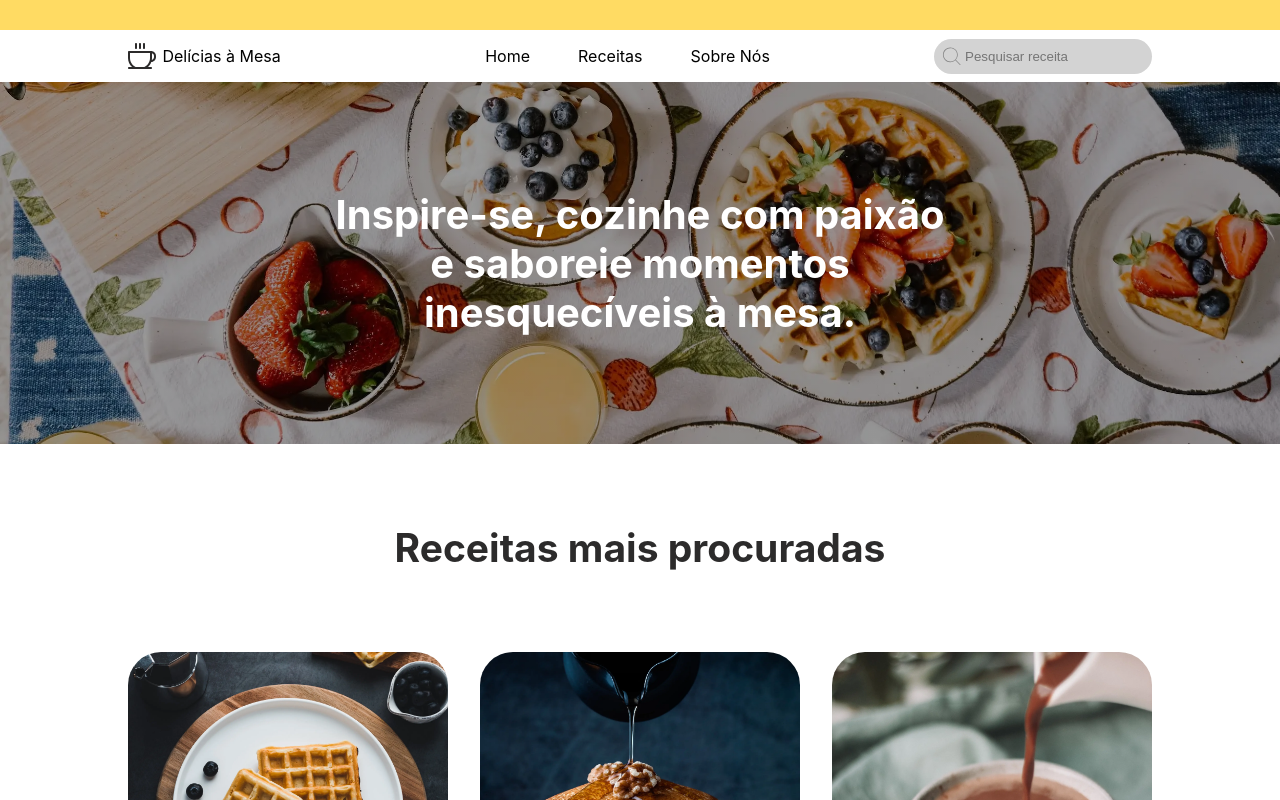
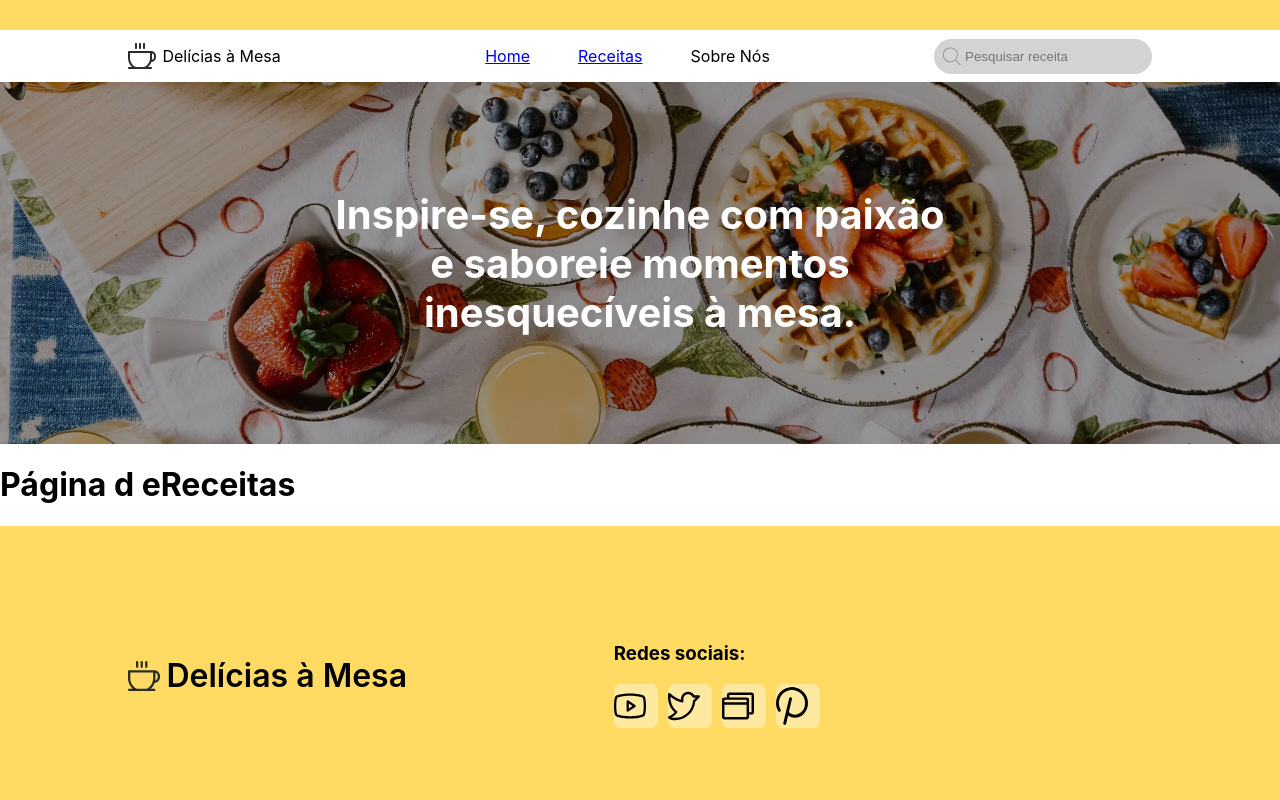
Before and after one commit to FelypePaiva/Delicias-a-Mesa, a React (Create React App) app: page /receitas in a window 1280 px wide. Shown: the top 800 px of the page. Built offline with nearby package versions, Linux system fonts and the light colour scheme.

Commit message:
Adiciona GitRoute

```diff
--- a/package.json
+++ b/package.json
@@ -9,6 +9,7 @@
     "@testing-library/user-event": "^13.5.0",
     "react": "^19.1.0",
     "react-dom": "^19.1.0",
+    "react-router": "^7.6.0",
     "react-scripts": "5.0.1",
     "web-vitals": "^2.1.4"
   },
--- a/src/Componentes/BannerPrincipal/BannerPrincipal.css
+++ b/src/Componentes/BannerPrincipal/BannerPrincipal.css
@@ -28,6 +28,7 @@
 }
 
 .bannerPrincipal span{
+    text-align: center;
     width:50%;
     position:relative;
     z-index:3;
--- a/src/Componentes/ListagemHorizontal/ListagemHorizontal.css
+++ b/src/Componentes/ListagemHorizontal/ListagemHorizontal.css
@@ -4,6 +4,7 @@
     gap:2rem;
 }
 .tituloListagem{
+    text-align: center;
     font-size:39px;
     font-weight: 700;
     color:#2C2B2B;
--- a/src/Componentes/MenuNavegacao/MenuNavegacao.js
+++ b/src/Componentes/MenuNavegacao/MenuNavegacao.js
@@ -1,12 +1,12 @@
 import '../MenuNavegacao/MenuNavegacao.css'
-
+import { NavLink } from 'react-router';
 
 function MenuNavegacao(){
     return(
         <nav className="navList">
             <ul>
-                <li>Home</li>
-                <li>Receitas</li>
+                <li><NavLink to='/'>Home</NavLink></li>
+                <li><NavLink to='/receitas' end>Receitas</NavLink></li>
                 <li>Sobre Nós</li>
             </ul>
         </nav>
--- /dev/null
+++ b/src/Paginas/Receitas/PageinaReceitas.js
@@ -0,0 +1,13 @@
+import Footer from "Componentes/Footer/Footer.js";
+import Header from "Componentes/Header/Header.js";
+
+export default function PageinaReceitas(){
+    return(
+        <>
+            <Header/>
+            <h1>Página d eReceitas</h1>
+            <Footer/>
+        </>
+
+    )
+}
--- a/src/index.js
+++ b/src/index.js
@@ -2,14 +2,25 @@ import React from 'react';
 import ReactDOM from 'react-dom/client';
 import './index.css';
 import App from './App';
+import PageinaReceitas from './Paginas/Receitas/PageinaReceitas.js'
 import reportWebVitals from './reportWebVitals';
+import { Routes, Router, Route, BrowserRouter } from 'react-router';
+
+
 
 const root = ReactDOM.createRoot(document.getElementById('root'));
 root.render(
-  <React.StrictMode>
-    <App />
-  </React.StrictMode>
+  <BrowserRouter>
+    <Routes>
+      <Route path='/' element={<App />} />
+      <Route path='/receitas' element={<PageinaReceitas />} />
+    </Routes>
+  </BrowserRouter>
+
 );
+
+
+
 
 // If you want to start measuring performance in your app, pass a function
 // to log results (for example: reportWebVitals(console.log))
```
Also changed, not shown: 1 other file (tests, documents, lock files or other folders).
